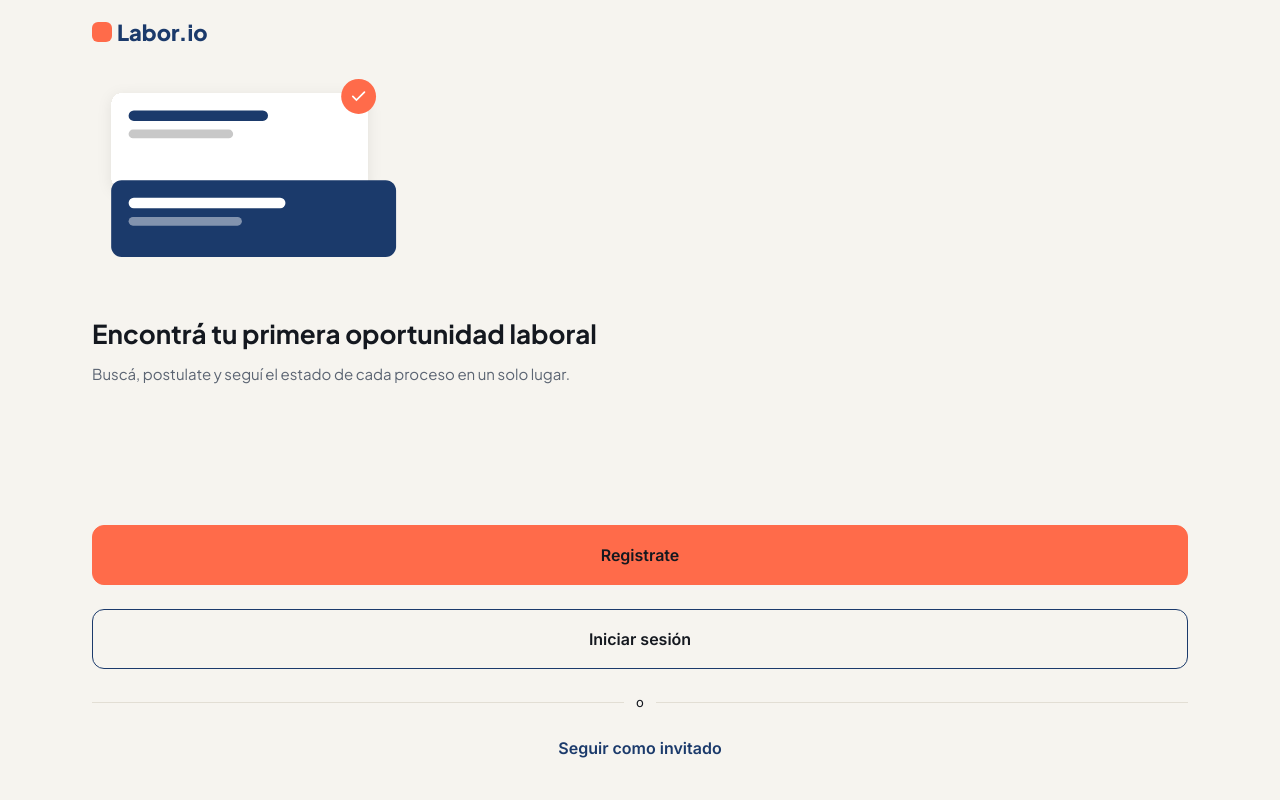
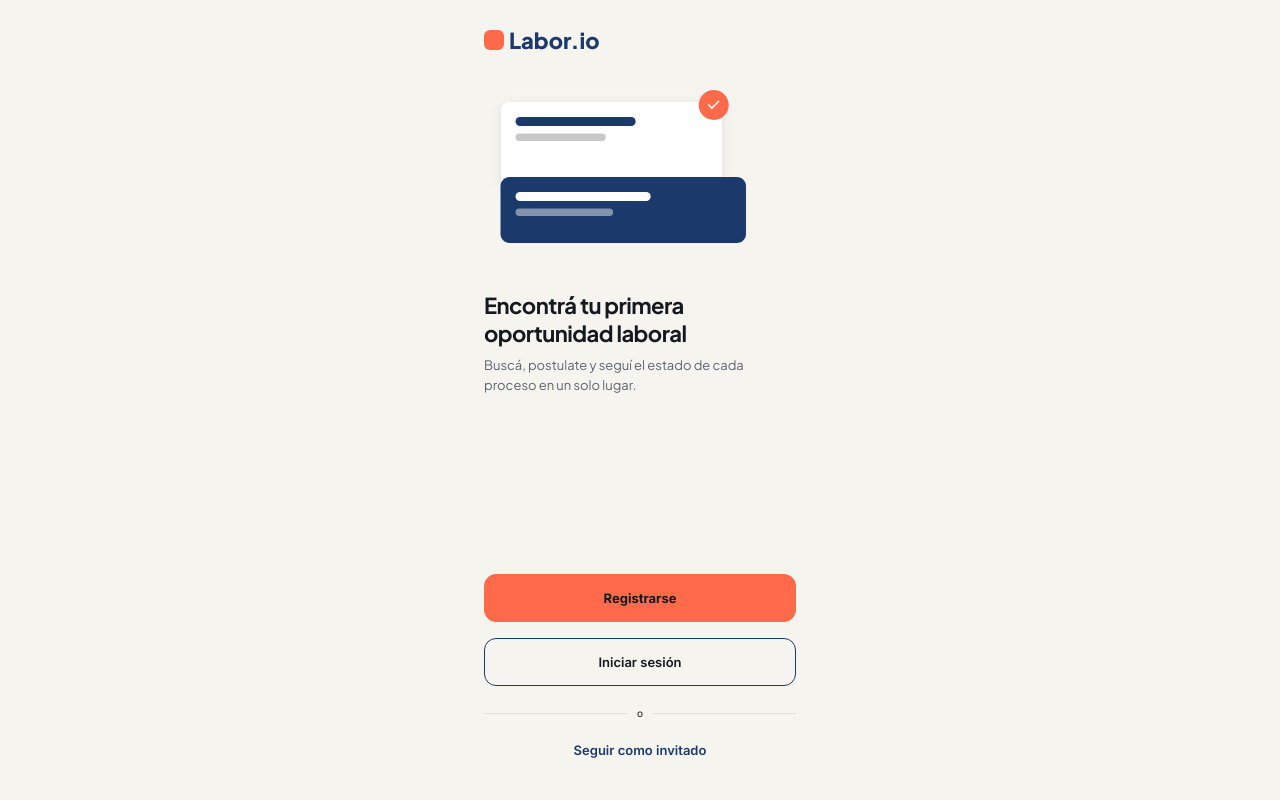
Before and after one commit to JRegi/labor-io-mobile, a website: page index.html in a window 1280 px wide. Drawn offline with Linux system fonts and the light colour scheme.

Commit message:
Home hechio

```diff
--- a/index.html
+++ b/index.html
@@ -1,53 +1,53 @@
-<!-- home (iniciar sesión / registrarse / invitado) -->
-<!-- hacer header y footer-->
-
 <!doctype html>
-<html>
+<html lang="es">
   <head>
     <meta charset="utf-8" />
-    <meta lang="es" />
-    <meta http-equiv="X-UA-Compatible" content="IE=edge" />
-    <title>Labor.io</title>
-    <meta name="description" content="" />
     <meta name="viewport" content="width=device-width, initial-scale=1" />
-
+    <meta name="theme-color" content="#f6f4ef" />
+    <meta
+      name="description"
+      content="Encontrá oportunidades laborales y seguí tus postulaciones en un solo lugar."
+    />
+    <title>Labor.io | Encontrá tu próxima oportunidad</title>
     <link rel="icon" href="assets/img/brand-mark.svg" type="image/svg+xml" />
     <link rel="preconnect" href="https://fonts.googleapis.com" />
     <link rel="preconnect" href="https://fonts.gstatic.com" crossorigin />
     <link
-      href="https://fonts.googleapis.com/css2?family=Inter:wght@400;500;600;700&family=Plus+Jakarta+Sans:wght@400;700;800&display=swap"
+      href="https://fonts.googleapis.com/css2?family=Inter:wght@400;500;600;700&family=Plus+Jakarta+Sans:wght@400;600;700;800&display=swap"
       rel="stylesheet"
     />
     <link rel="stylesheet" href="css/main.css" />
   </head>
-  <body class="home-layout d-flex flex-column">
-    <header class="site-header container">
-      <a href="index.html" class="brand-logo" aria-current="page">
-        <span class="brand-mark" aria-hidden="true"></span>
-        Labor.io
+  <body class="home-layout">
+    <div class="home-shell">
+      <header class="site-header container" aria-label="Encabezado">
+        <a href="index.html" class="brand-logo" aria-label="Labor.io, inicio" aria-current="page">
+          <span class="brand-mark" aria-hidden="true"></span>Labor.io
         </a>
       </header>
 
-    <main class="home-page container flex-grow-1 d-flex flex-column">
+      <main class="home-page container">
+        <section class="home-intro" aria-labelledby="home-title">
           <img
-        src="assets/img/hero.svg"
-        alt="hero-illustration"
-        width="325"
-        height="220"
-        class="hero-illustration img-fluid align-self-start"
+            src="assets/img/Hero.svg"
+            alt="Tarjetas que representan el seguimiento de una postulación laboral"
+            width="373"
+            height="244"
+            class="hero-illustration img-fluid"
           />
-
-      <h1 class="page-title">Encontrá tu primera oportunidad laboral</h1>
-      <p class="page-lead mb-0">
+          <h1 id="home-title" class="page-title">Encontrá tu primera oportunidad laboral</h1>
+          <p class="page-lead">
             Buscá, postulate y seguí el estado de cada proceso en un solo lugar.
           </p>
+        </section>
 
-      <div class="home-actions d-grid gap-4 mt-auto">
-        <a href="pages/register.html" class="btn btn-primary btn-lg-cta">Registrate</a>
+        <nav class="home-actions d-grid" aria-label="Elegí cómo continuar">
+          <a href="pages/register.html" class="btn btn-primary btn-lg-cta">Registrarse</a>
           <a href="pages/login.html" class="btn btn-outline-brand btn-lg-cta">Iniciar sesión</a>
-        <p class="divider-text">o</p>
+          <p class="divider-text" aria-hidden="true">o</p>
           <a href="pages/offers.html" class="link-brand text-center">Seguir como invitado</a>
+        </nav>
+      </main>
     </div>
-    </main>
   </body>
 </html>
--- a/scss/_home.scss
+++ b/scss/_home.scss
@@ -1,34 +1,116 @@
-// El body ocupa al menos la pantalla visible: así mt-auto empuja las acciones al fondo
+// Home de bienvenida
 .home-layout {
   min-height: 100dvh;
 }
 
-// En Home el header es más alto (64 px) que en Oportunidades (56 px)
+.home-shell {
+  display: flex;
+  flex-direction: column;
+  width: 100%;
+  min-height: 100dvh;
+  margin-inline: auto;
+}
+
 .home-layout .site-header {
-  min-height: 4rem;
+  min-height: 5rem;
+  padding-inline: 1.125rem;
+}
+
+.home-page {
+  display: flex;
+  flex: 1 0 auto;
+  flex-direction: column;
+  width: 100%;
+  max-width: 26.25rem;
+  padding: 0 1.125rem 2.25rem;
+}
+
+.home-intro {
+  padding-top: 0.25rem;
 }
 
 .hero-illustration {
-  margin-top: 0.5rem; // 8 px
-  margin-bottom: 2rem; // 16 px bajo la ilustración + 16 px sobre el texto
+  display: block;
+  width: 100%;
+  max-width: 17.5rem;
+  height: auto;
+  margin: 0 0 1.5rem;
 }
 
-// Título de Home: 26/34
 .home-page .page-title {
-  margin-bottom: 0.75rem; // 12 px hasta el subtítulo
-  font-size: 1.625rem;
-  line-height: 2.125rem;
+  max-width: 17rem;
+  margin-bottom: 0.5rem;
+  font-size: 1.375rem;
+  line-height: 1.75rem;
+  letter-spacing: -0.025em;
 }
 
-// Subtítulo de Home: Plus Jakarta Sans 15/22 (pendiente P1 del design system)
 .home-page .page-lead {
+  max-width: 18rem;
+  margin-bottom: 0;
+  color: $color-ink-muted;
   font-family: $headings-font-family;
-  font-size: 0.9375rem;
-  line-height: 1.375rem;
-  color: $color-ink-muted;
+  font-size: 0.8125rem;
+  line-height: 1.25rem;
 }
 
 .home-actions {
-  padding-top: 2.5rem; // espacio mínimo de 40 px entre el texto y las acciones
-  padding-bottom: 2.5rem; // 40 px hasta el borde inferior
+  gap: 1rem;
+  padding-top: 2.75rem;
+  margin-top: auto;
 }
+
+.home-actions .btn-lg-cta {
+  min-height: 3rem;
+  font-size: 0.8125rem;
+}
+
+.home-actions .btn-primary {
+  --bs-btn-color: #{$color-ink};
+  --bs-btn-hover-color: #{$color-ink};
+  --bs-btn-active-color: #{$color-ink};
+  font-weight: 700;
+}
+
+.home-actions .divider-text {
+  gap: 0.625rem;
+  margin-block: 0.25rem 0.125rem;
+  font-size: 0.625rem;
+}
+
+.home-actions .divider-text::before,
+.home-actions .divider-text::after {
+  border-color: $color-line;
+}
+
+.home-actions .link-brand {
+  margin-top: 0.125rem;
+  font-size: 0.8125rem;
+}
+
+@media (min-width: 576px) {
+  .home-shell {
+    max-width: 26.25rem;
+    min-height: 100dvh;
+    padding-inline: 2rem;
+  }
+
+  .home-layout .site-header {
+    padding-inline: 1.375rem;
+  }
+
+  .home-page {
+    padding-inline: 1.375rem;
+    padding-bottom: 2.5rem;
+  }
+}
+
+@media (max-height: 700px) and (max-width: 575.98px) {
+  .home-actions {
+    padding-top: 1.5rem;
+  }
+
+  .home-page {
+    padding-bottom: 1.5rem;
+  }
+}
```
Also changed, not shown: css/main.css. Lines whose indentation alone changed are shown as unchanged.
